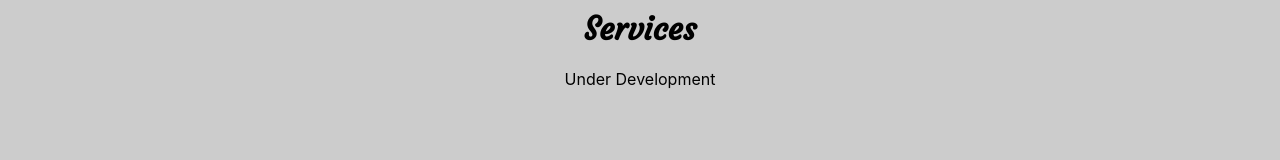
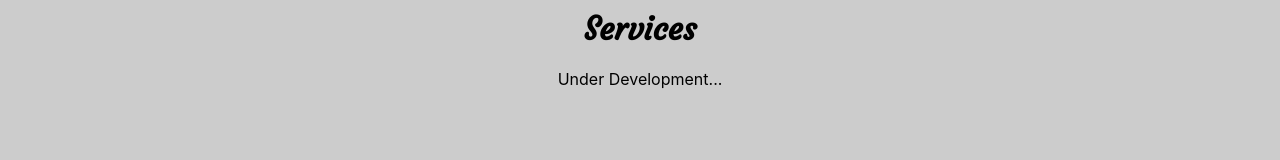
Before and after one commit to andrewtyl/www-ajessen-com, a React (Create React App) app: page /services in a window 1280 px wide. Shown: the part 156-316 px from the top of the page. Built offline with nearby package versions, Linux system fonts and the light colour scheme; a web font is replaced by a local one.

Commit message:
rebased branch

```diff
--- a/src/components/services.js
+++ b/src/components/services.js
@@ -5,7 +5,7 @@ class Services extends React.Component {
         return (
             <main id="services">
                 <h1 style={{'text-align': 'center'}}>Services</h1>
-                <p style={{'text-align': 'center'}}>Under Development</p>
+                <p style={{'text-align': 'center'}}>Under Development...</p>
             </main>
         )
     }
```
